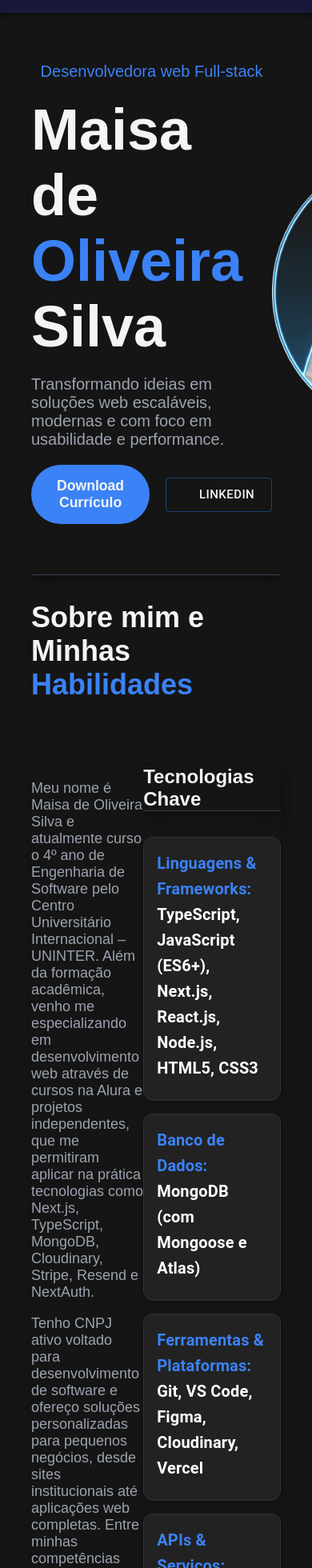
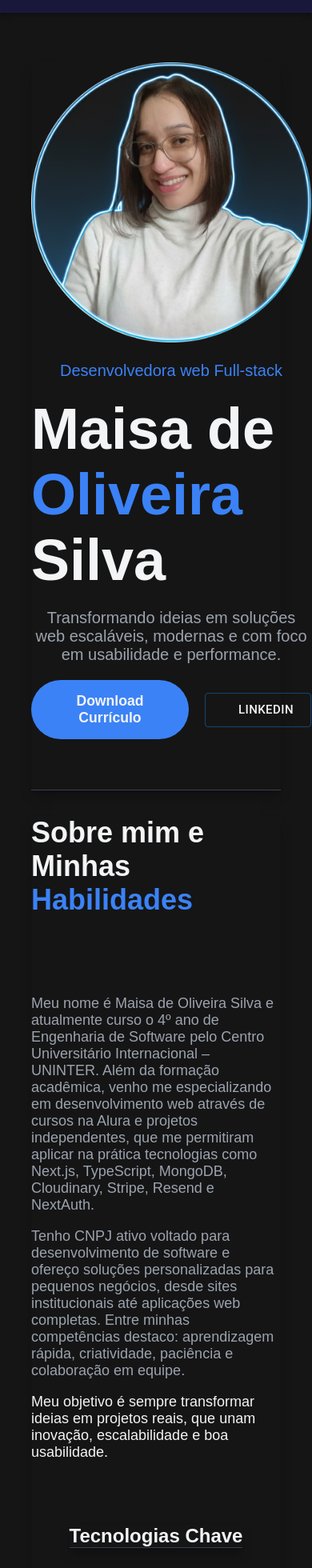
Before and after one commit to maisaolisilva/portifolio-maisa-dev, a Next.js app: page / in a window 390 px wide. Shown: the part 40-2000 px from the top of the page at 80% size. Built offline with nearby package versions, Linux system fonts and the light colour scheme; some icons are missing.

Commit message:
adaptação para telas menores

```diff
--- a/app/componentes/apresentacao/page.module.css
+++ b/app/componentes/apresentacao/page.module.css
@@ -5,10 +5,12 @@
   align-items: center;
   justify-items: center;
   padding-bottom: 20%;
-  box-shadow: 0 10px 15px -3px rgba(0, 0, 0, 0.3), 0 4px 6px -2px rgba(0, 0, 0, 0.05);
+  box-shadow: 0 10px 15px -3px rgba(0, 0, 0, 0.3),
+    0 4px 6px -2px rgba(0, 0, 0, 0.05);
   border-bottom: 1px solid #374151;
 }
 
+/* Texto */
 .textoApresentacao {
   display: flex;
   flex-direction: column;
@@ -27,8 +29,35 @@
   gap: 20px;
 }
 
+/* Botão Linkedin */
 .botaoLinkedin {
   display: flex;
   align-items: center;
   gap: 5px;
 }
+
+/* RESPONSIVIDADE */
+@media (max-width: 900px) {
+  .apresentacao {
+    grid-template-columns: 1fr; /* Uma coluna */
+    grid-template-rows: auto auto;
+    grid-template-areas:
+      "imagem"
+      "texto";
+    padding-bottom: 20%;
+  }
+
+  /* garante que os elementos sigam a ordem visual */
+  .apresentacao > div:nth-child(1) {
+    grid-area: texto;
+  }
+
+  .apresentacao > div:nth-child(2) {
+    grid-area: imagem;
+    margin-bottom: 20px;
+  }
+
+  .textoApresentacao > p {
+    text-align: center;
+  }
+}
--- a/app/componentes/apresentacao/page.tsx
+++ b/app/componentes/apresentacao/page.tsx
@@ -6,7 +6,7 @@ import { Button } from "@mui/material";
 import LinkedInIcon from "@mui/icons-material/LinkedIn";
 import Image from "next/image";
 import Link from "next/link";
-import styles from "./page.module.css"; // substitui pelo teu ficheiro real
+import styles from "./page.module.css";
 import BotaoCurriculo from "./botaoCurriculo/page";
 
 export default function Apresentacao() {
--- a/app/componentes/listaProjetos/page.module.css
+++ b/app/componentes/listaProjetos/page.module.css
@@ -1,6 +1,8 @@
 .lista {
     display: flex;
+    justify-content: center;
     gap: 20px;
     flex-wrap: wrap;
     align-items: first baseline;
+    gap: 2em;
 }
--- a/app/page.module.css
+++ b/app/page.module.css
@@ -34,9 +34,9 @@
 .sobreContainer{
   display: grid;
   grid-template-columns: 1fr 1fr 1fr;
-  grid-template-columns: auto;
   grid-template-areas:
     "item1 item1 item2";
+  gap: 5px;
 }
 
 .destaque {
@@ -50,6 +50,7 @@
   display: flex;
   flex-direction: column;
   align-items: center;
+  justify-content: center;
   gap: 3em;
   background-color: var(--color-background-secondary);
   border-radius: 20px;
@@ -72,3 +73,14 @@
   gap: 10px;
   justify-content: center;
 }
+
+@media (max-width: 900px) {
+  .sobreContainer {
+    grid-template-columns: 1fr;
+    grid-template-rows: auto auto;
+    grid-template-areas:
+    "item1"
+    "item2";
+    gap: 5em;
+  }
+}
```
